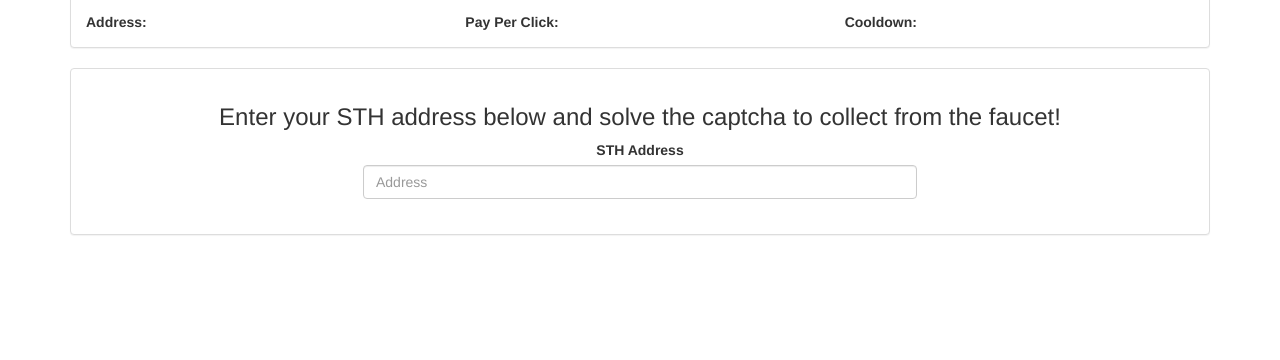
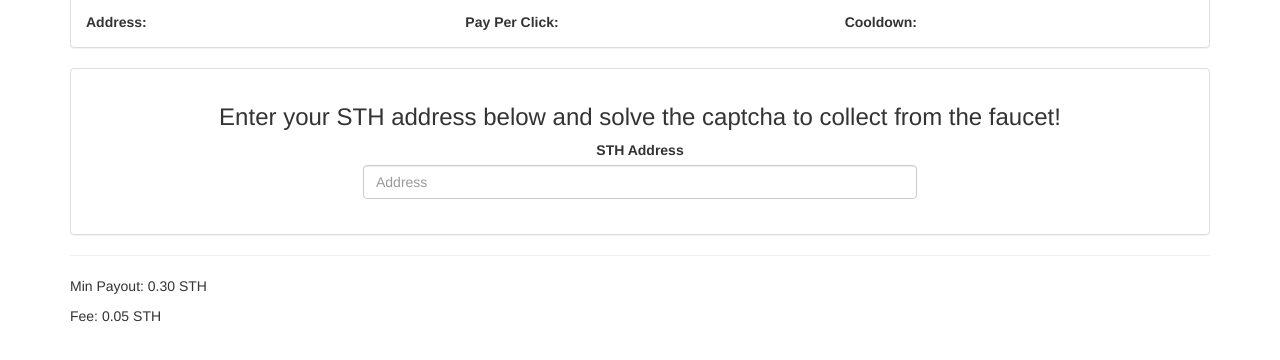
Before and after one commit to smartholdem/faucet, a website: page frontend/index.html in a window 1280 px wide. Shown: the part 190-550 px from the top of the page. Drawn offline with nearby package versions, Linux system fonts and the light colour scheme; no server answers.

Commit message:
html data

```diff
--- a/frontend/index.html
+++ b/frontend/index.html
@@ -43,6 +43,11 @@
                     </div>
                 </div>
             </div>
+
+            <hr>
+            <p>Min Payout: 0.30 STH</p>
+            <p>Fee: 0.05 STH</p>
+
         </div>
     </body>
 </html>
```
